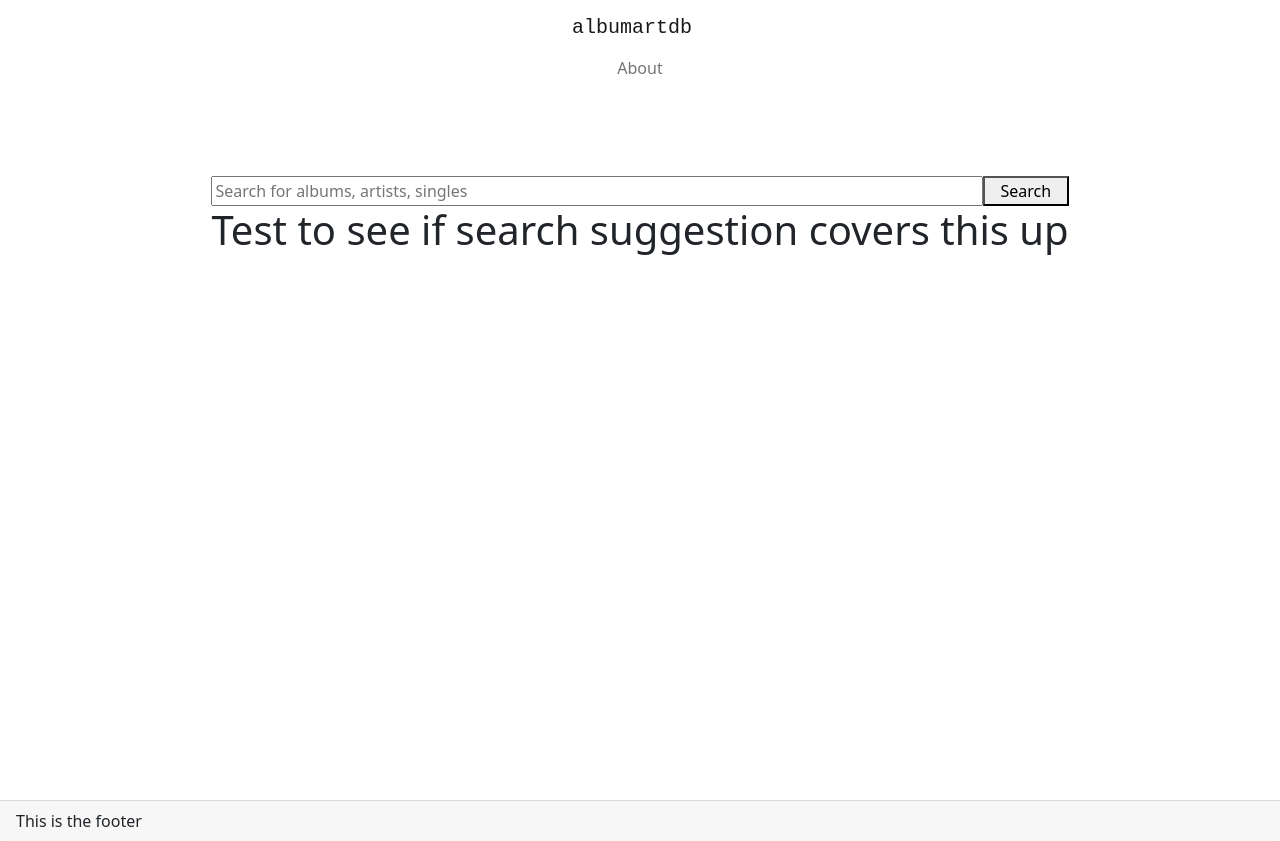
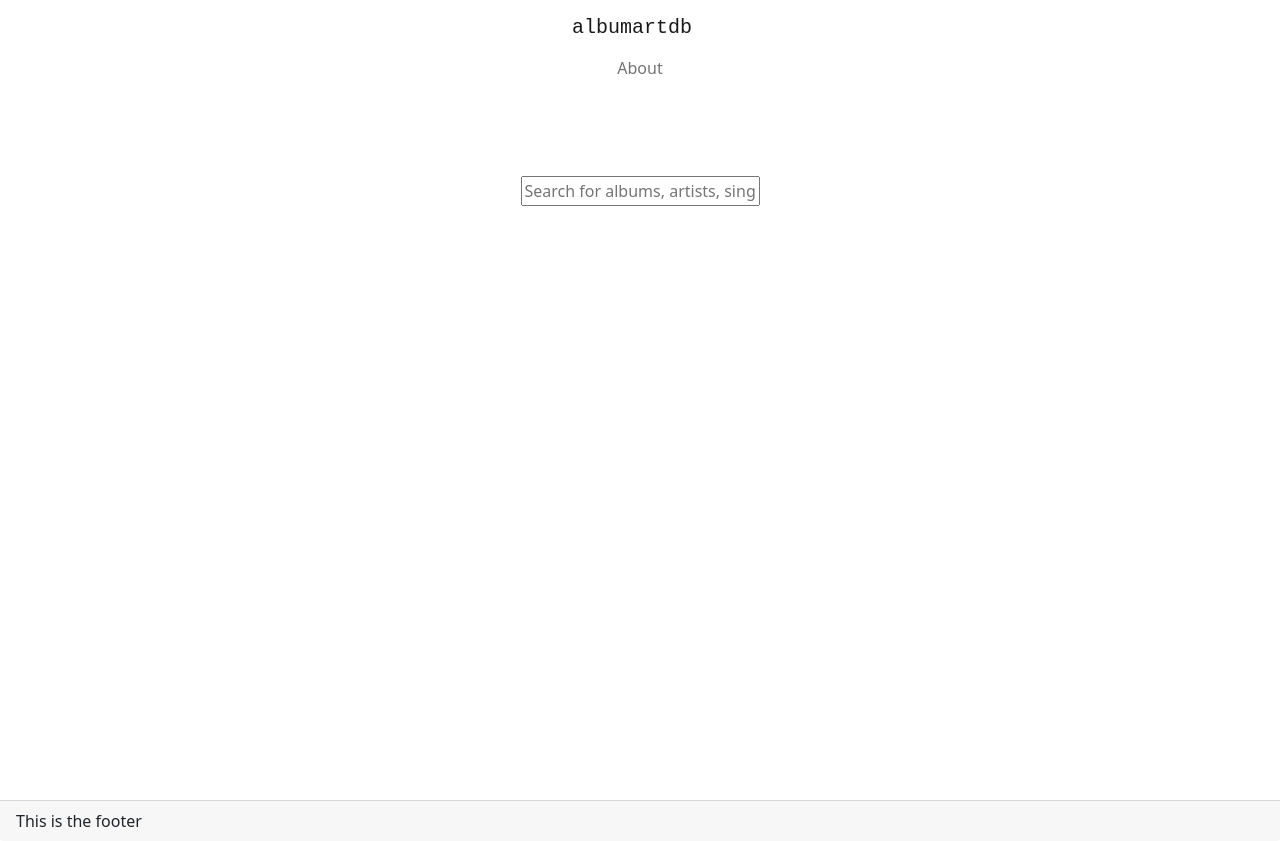
Before and after one commit to albumartdb-com/monoalbum, a Next.js app in the folder frontend/myapp/: page / in a window 1280 px wide. Built offline with nearby package versions, Linux system fonts and the light colour scheme.

Commit message:
Removed search suggestions and made it so search content is immediately shown on page

```diff
--- a/frontend/myapp/components/searchbar/search_suggestion.js
+++ /dev/null
@@ -1,53 +0,0 @@
-import Dropdown from 'react-bootstrap/Dropdown'
-import styles from './search_suggestion.module.css'
-
-/*
-  A dropdown showing related albums / artists to the search value.
-
-  Todo:
-    - Better formatting for the suggestions (font size, tags for artists, album types etc...)
-    - Suggestion box size needs to be fixed
-    - Truncate long album titles
-    - Add images
-    - Route to different page based on chosen artist or album
-*/
-export default function SearchSuggestion({albums, artists}) {
-  return(
-    <div className={styles.container}>
-
-      {/* Albums */}
-      <ul className={styles.list_container}>
-      {
-        Object.entries(albums).slice(0, 5).map(([key1, album]) => {
-          return (
-            <li className='album' key={album.id}>
-              <p className={styles.album_name}>
-                {album.name}
-              </p>
-              {
-                // There can be multiple artists on an Album so in the future
-                // we need to either just show the main one or format better to show all
-                // or up to a certain number of artists by using .slice()
-                Object.entries(album.artists).map(([key2, artist]) => {
-                  return (
-                      <p className={styles.album_artist} key={artist.id}>{artist.name}</p>
-                  )
-                })
-              }
-            </li>
-          )
-        })
-      }
-      </ul>
-
-      {/* Artists */}
-      <ul className={styles.list_container}>
-      {
-        Object.entries(artists).slice(0, 5).map(([key, artist]) => {
-          return <li key={artist.id}>{artist.name}</li>
-        })
-      }
-      </ul>
-    </div>
-  )
-}
--- a/frontend/myapp/components/searchbar/search_suggestion.module.css
+++ /dev/null
@@ -1,25 +0,0 @@
-.container {
-  position: absolute;
-  border-width: 1px;
-  border-style: solid;
-  border-bottom-left-radius: 10px;
-  border-bottom-right-radius: 10px;
-  color: gray;
-  background-color: white;
-  width: 85%;
-}
-
-.album_name {
-  display: inline-block;
-  margin-bottom: 0;
-}
-
-.album_artist {
-  float: right;
-  color: lightslategray;
-  margin-bottom: 0;
-}
-
-.list_container {
-  list-style: none;
-}
--- a/frontend/myapp/components/searchbar/searchbar.js
+++ b/frontend/myapp/components/searchbar/searchbar.js
@@ -1,5 +1,4 @@
 import {useEffect, useRef, useState} from 'react'
-import SearchSuggestion from './search_suggestion.js'
 import styles from './searchbar.module.css'
 
 /*
@@ -7,85 +6,36 @@ import styles from './searchbar.module.css'
 
   Todo:
     - Styling
-    - Refer to search_suggestions.js for other stuff
 */
-export default function SearchBar({onSubmit}) {
+export default function SearchBar({setSearchVal}) {
   const [input, setInput] = useState('')
-  const [albums, setAlbums] = useState([])
-  const [artists, setArtists] = useState([])
-  const [isFocused, setFocused] = useState(false)
   const timeoutRef = useRef(null)
 
-  // Every time input value is changed it will wait 1000ms to call the API.
-  // Also clears artists and albums if there is no input value, since the
-  // previous suggestions would show in the suggestion box.
+  // Set the parent's search value 1 second after the user is
+  // done typing.
   useEffect(() => {
     if(timeoutRef.current != null)
       clearTimeout(timeoutRef.current)
 
     timeoutRef.current = setTimeout(()=> {
       timeoutRef.current = null;
-      input !== '' ? getData() : null;
-    },1000);
-
-    if(!input) {
-      setAlbums([])
-      setArtists([])
-    }
-  }, [input])
-
-  // Requests data from the API. Probably needs to be changed in the future
-  function getData() {
-    fetch(`${process.env.NEXT_PUBLIC_API_URL}/?q=${input}`, {
-        method: "GET"
-    })
-    .then(response => response.json())
-    .then(data => {
-      setAlbums(data.albums.items)
-      setArtists(data.artists.items)
-    })
-    .catch((error) => {
-        console.error('Error:', error)
-    })
-  }
-
-  function showSuggestions() {
-    if(input && isFocused) {
-      return (
-        <SearchSuggestion
-          className={styles.suggestions}
-          albums={albums}
-          artists={artists}
-        />
-      )
-    }
-  }
-
-  const suggestions = showSuggestions()
+      input !== '' ? setSearchVal(input) : setSearchVal('');
+    },500);
+  }, [input, setSearchVal])
 
   return (
+    // Add a search icon in the input bar or next to it
     <div className={styles.container}>
-      <form
-        method="get"
-        onSubmit={e => onSubmit(e, input)}
-        autoComplete="off"
-      >
       <label htmlFor="header-search">
           <span className="visually-hidden">Search monoalbum</span>
       </label>
       <input
+          autoComplete="off"
           className={styles.input}
           type="text"
           placeholder="Search for albums, artists, singles"
           onChange={e => setInput(e.target.value)}
-            onFocus={() => setFocused(true)}
-            onBlur={() => setFocused(false)}
-            value={input}
-            name="s"
       />
-        <button type="submit" className={styles.button}>Search</button>
-      </form>
-      {suggestions}
     </div>
   )
 }
--- a/frontend/myapp/components/searchbar/searchbar.module.css
+++ b/frontend/myapp/components/searchbar/searchbar.module.css
@@ -3,13 +3,5 @@
 }
 
 .input{
-  width: 90%;
+  width: 100%;
 }
-
-.button {
-  width: 10%;
-}
-
-.suggestions {
-  position: relative;
-}
--- a/frontend/myapp/pages/index.js
+++ b/frontend/myapp/pages/index.js
@@ -1,14 +1,59 @@
 import Head from 'next/head'
-import {useState, useEffect} from 'react'
+import {useState, useEffect, useRef, useCallback} from 'react'
 import NavBar from '../components/navbar'
 import SearchBar from '../components/searchbar/searchbar'
 import styles from '../styles/Home.module.css'
 
 export default function Home() {
-  // Todo: Make it so it goes to a different page onsubmit. Pass chosen
-  // value up from search_suggestion.js
-  function handleSubmit(event, input) {
+  const [albums, setAlbums] = useState([])
+  const [artists, setArtists] = useState([])
+  const [searchVal, setSearchVal] = useState('')
+
+  // Set albums and artists when searchVal is updates through the
+  // searchbar component.
+  useEffect(() =>{
+    if(!searchVal) {
+      setAlbums([])
+      setArtists([])
+    } else {
+      fetch(`${process.env.NEXT_PUBLIC_API_URL}/?q=${searchVal}`, {
+          method: "GET"
+      })
+      .then(response => response.json())
+      .then(data => {
+        setAlbums(data.albums.items)
+        setArtists(data.artists.items)
+      })
+      .catch((error) => {
+          console.error('Error:', error)
+      })
+    }
+  },[searchVal, setSearchVal])
+
+  // Seperate contents of this function into it's own container in the future.
+  // Ideally should be one component that can be reused for both album and artist.
+  function displayContent() {
+    if(searchVal) {
+      return (
+        <>
+          <h5>Artists</h5>
+          <ul>
+            {Object.entries(artists).slice(0, 5).map(([key, artist]) => {
+              return <li key={artist.id}>{artist.name}</li>
+            })}
+          </ul>
+          <h5>Albums</h5>
+          <ul>
+            {Object.entries(albums).slice(0, 5).map(([key, album]) => {
+              return <li key={album.id}>{album.name}</li>
+            })}
+          </ul>
+        </>
+      )
+    }
   }
+
+  const searchContent = displayContent()
 
   return (
     <div className={styles.container}>
@@ -21,10 +66,9 @@ export default function Home() {
 
       <main className={styles.main}>
         <SearchBar
-          onSubmit={handleSubmit}
+          setSearchVal={setSearchVal}
         />
-        {/* Remove this line later, just to test the suggestion box positioning*/}
-        <h1 className={styles.content}>Test to see if search suggestion covers this up</h1>
+        {searchContent}
       </main>
     </div>
   )
```
Lines whose indentation alone changed are shown as unchanged.
